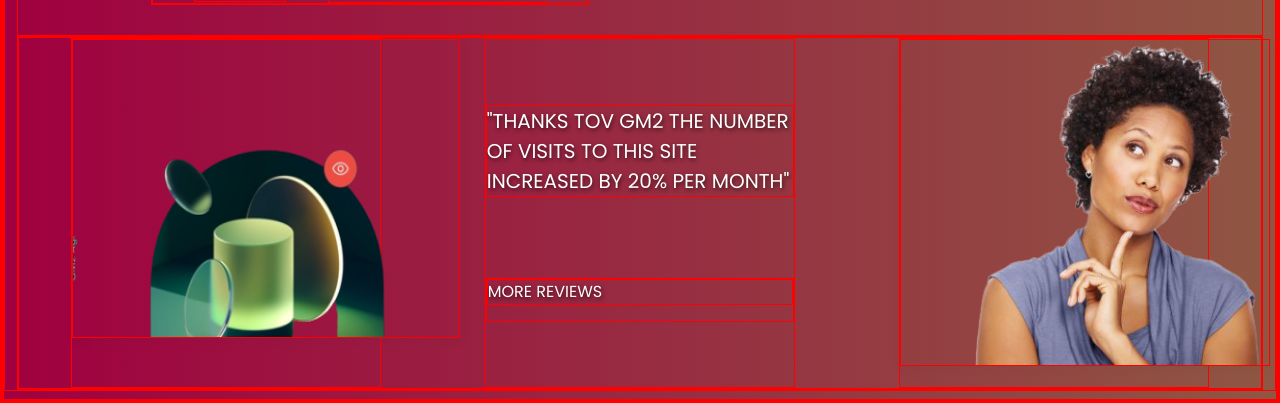
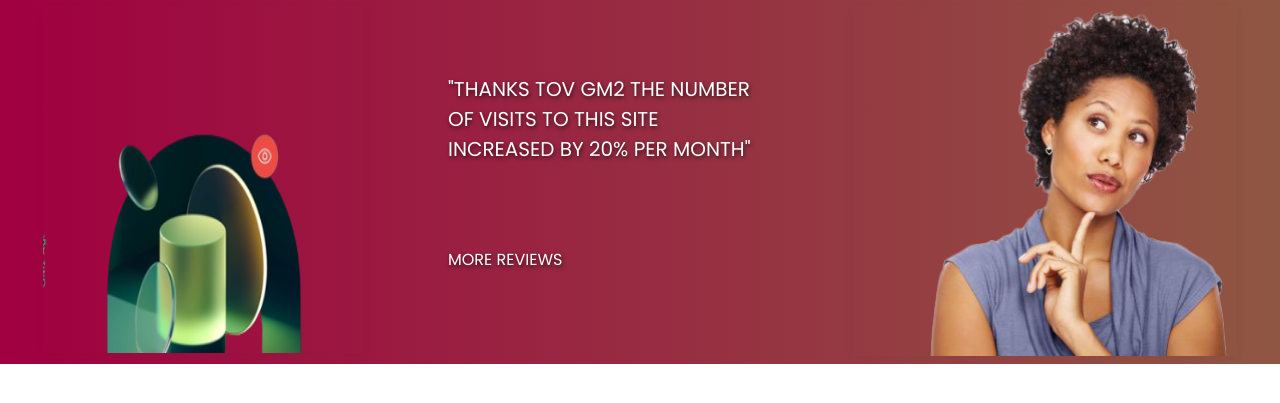
Before and after one commit to AbhishekSoni663/Gm2, a plain HTML site: page index.html in a window 1280 px wide. Shown: the part 399-802 px from the top of the page. Drawn offline with nearby package versions, Linux system fonts and the light colour scheme.

Commit message:
second commit

```diff
--- a/index.html
+++ b/index.html
@@ -15,7 +15,7 @@
 <body>
     <div class="background-color">
         <nav class="navbar">
-            <div class=" container-fluid">
+
                 <div class="cont">
                     <div class="navbar-line">
                         <a class="navbar-i" href="#">
@@ -36,7 +36,7 @@
                             </li>&nbsp
                             <li class="nav-item">
                                 <i class="bi bi-person-circle"></i>&nbsp<button class="btn"><a class="nav-link "><i
-                                            class="bi bi-play"></i>&nbspPLAY REEL</a></button>
+                                class="bi bi-play"></i>&nbspPLAY REEL</a></button>
                             </li>
                         </ul>
                     </div>
@@ -82,7 +82,7 @@
                         </span>
                     </span>
                 </div>
-            </div>
+
         </nav>
     </div>
     <script src="https://cdn.jsdelivr.net/npm/bootstrap@5.3.0-alpha1/dist/js/bootstrap.bundle.min.js"
--- a/style.css
+++ b/style.css
@@ -6,9 +6,11 @@
     margin: 0px;
     padding:0px;
     box-sizing: border-box;
-    border: 1px solid red;
+    /* border: 1px solid red; */
 }
+@media(max-width:768px){
 
+}
 .background-color{
     background-image: linear-gradient(to right, #a00040 0%, #8f5743 100%);
     background-repeat: no-repeat;
@@ -16,7 +18,17 @@
     width: 100%;
     height: auto;
 }
-@media (max-width:1000px){}
+@media (max-width:1000px){
+    .nav-item-ul ul{
+        display: none;
+    }
+    .navbar-line{
+        width: 50%;
+    }
+    .item{
+        width: 50%;
+    }
+}
 .nav-item-ul{
     display: flex;
     width: 93%;
@@ -206,8 +218,8 @@ color: white;
     width:25% ;
 }
 .foot-img img{
-    width:388px;
-    height:299px;
+    width:100%;
+    height:347px;
     box-shadow: rgba(0, 0, 0, 0.035) 0px 4px 12px;
 }
 .gm2 p{
@@ -231,11 +243,12 @@ color: white;
     /* background-color: antiquewhite; */
 }
 .foot-end-img {
-     width:25%;
+     width:30%;
     /* background-color: burlywood; */
 }
 .foot-end-img img{
-    width: 370px;
+    width: 100%;
+    height: 350px;
     box-shadow: rgba(0, 0, 0, 0.036) 0px 4px 12px;
 }
 .footer{
```
